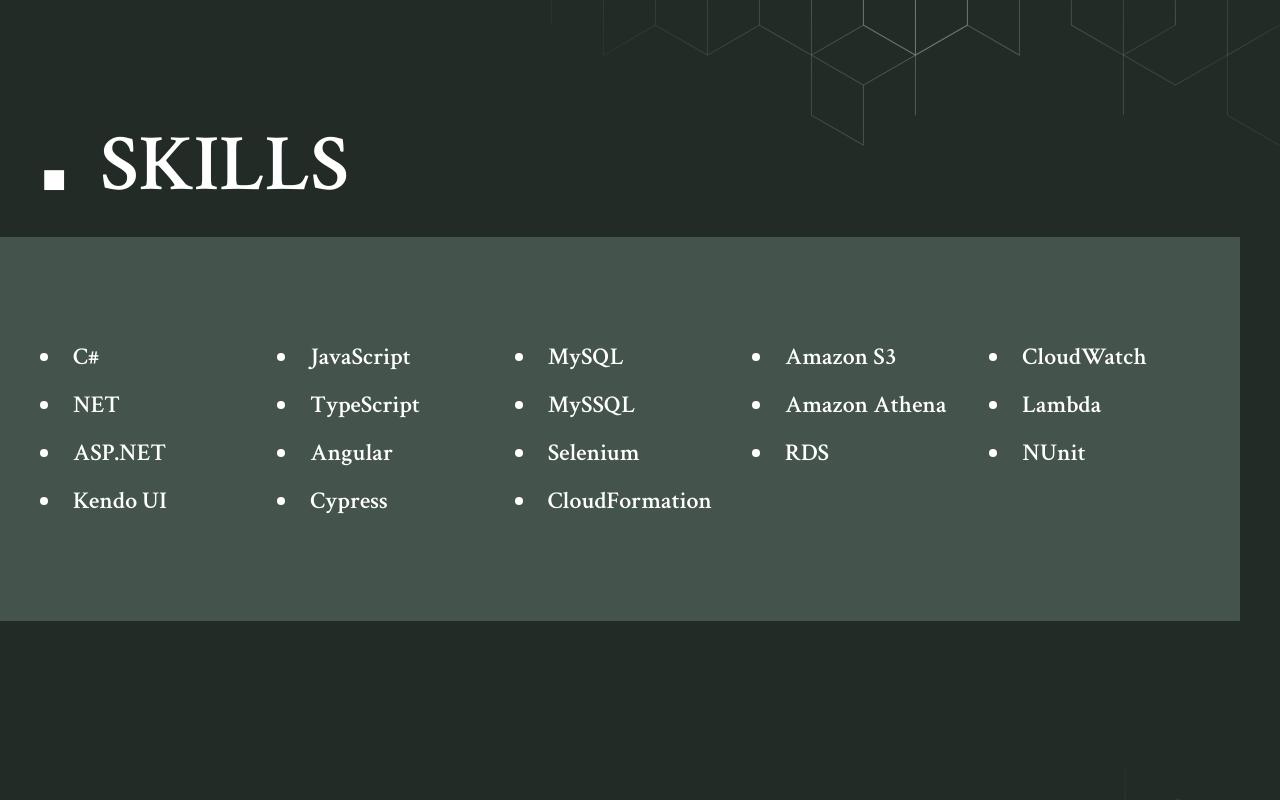
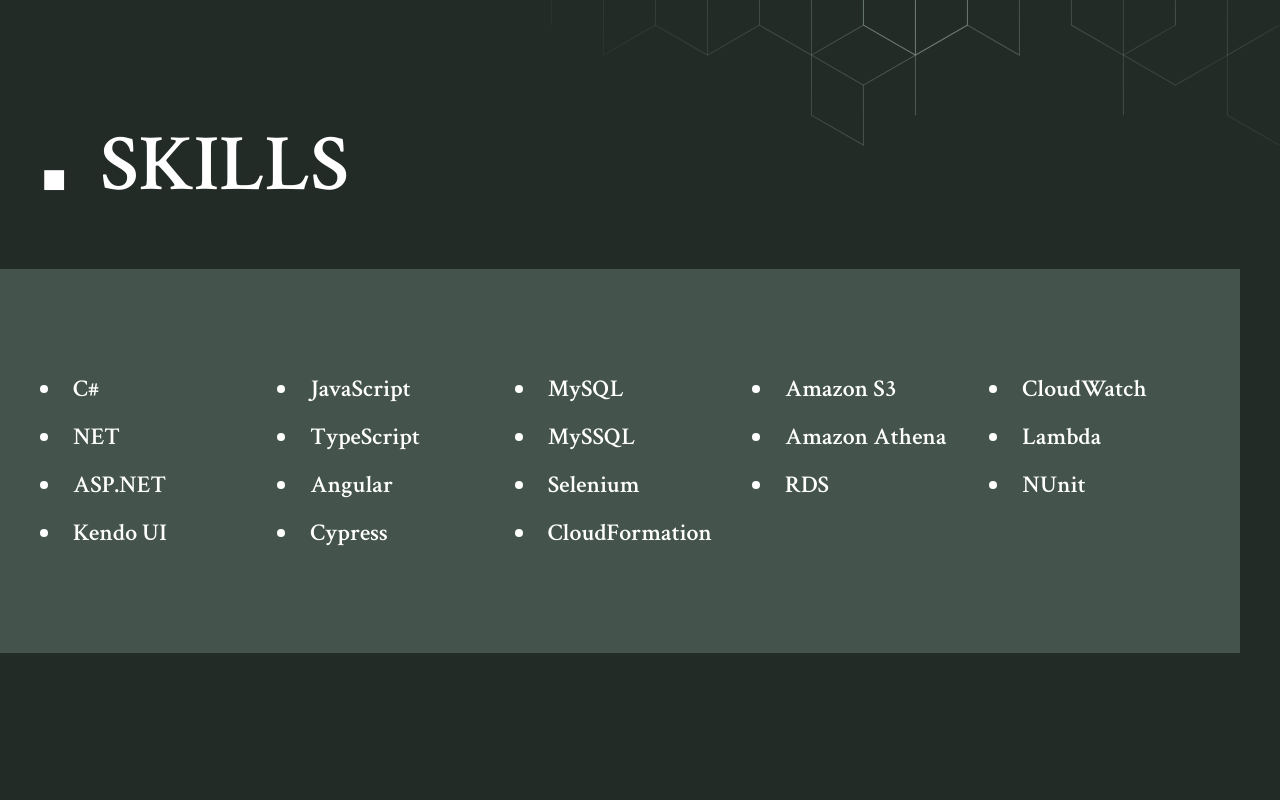
Before and after one commit to leodsan/portfolio-website, a Next.js app: page / in a window 1280 px wide. Shown: the part 1280-2080 px from the top of the page. Built offline with nearby package versions, Linux system fonts and the light colour scheme.

Commit message:
fix issue info section

```diff
--- a/src/components/elements/InfoSection.js
+++ b/src/components/elements/InfoSection.js
@@ -33,7 +33,7 @@
           className={cn("absolute -z-10", patternNClassName)}
         />
       )}
-      <div className="app-container flex flex-col gap-8">
+      <div className="app-container flex flex-col gap-16">
         <div className="flex gap-8 items-end">
           <span className="text-7xl leading-[0.6]">&#9642;</span>
           <h2 className="uppercase tp-display3">{title}</h2>
```
